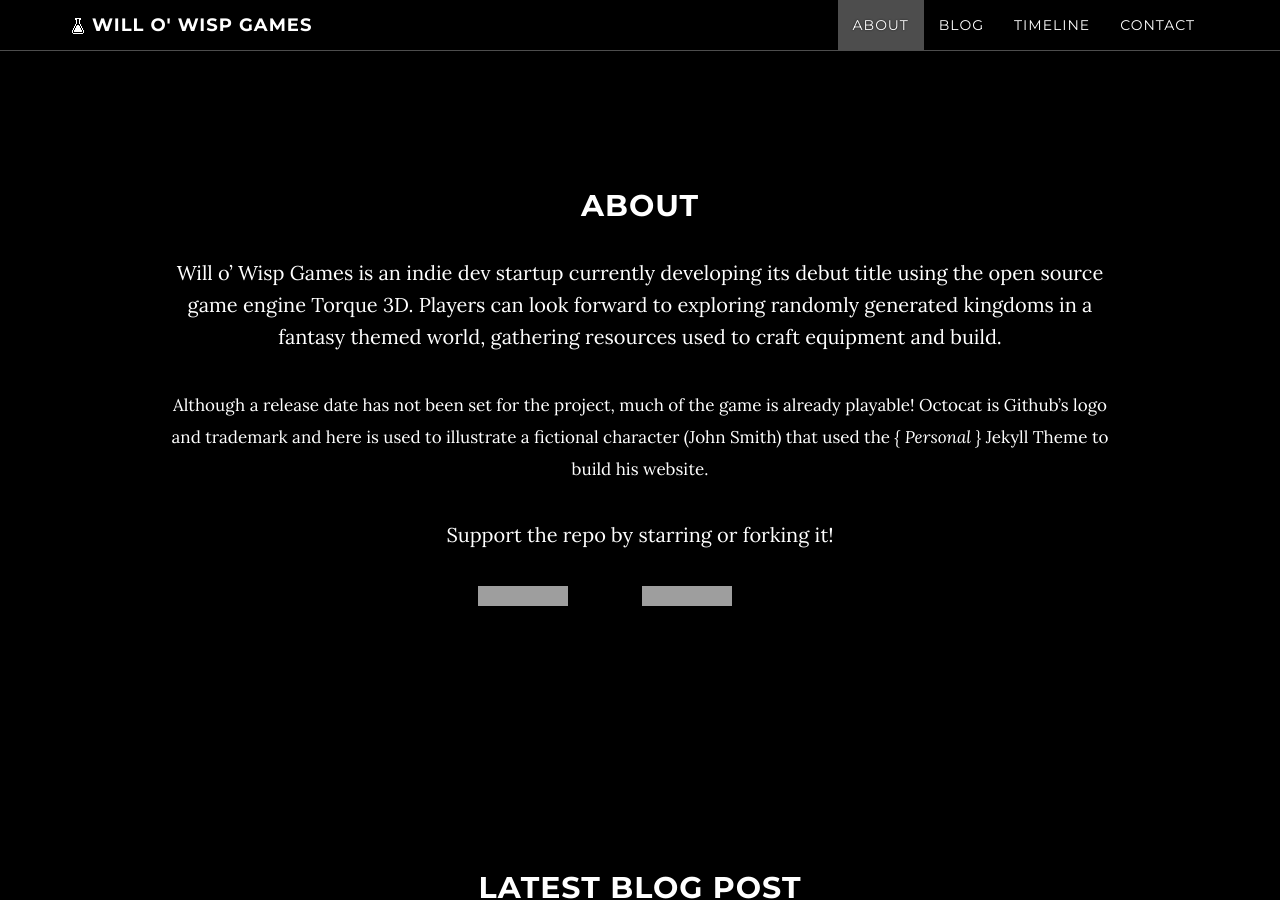
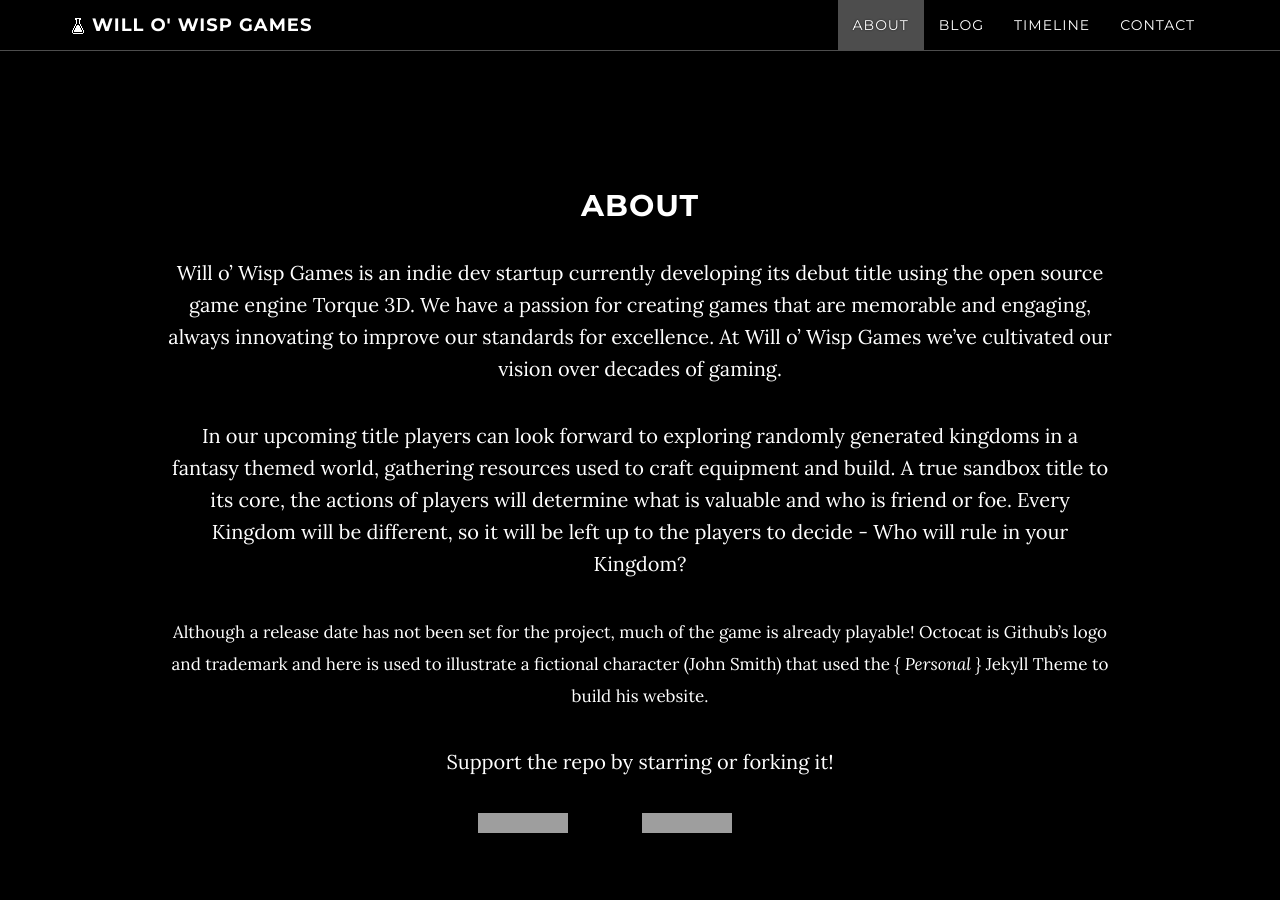
Before and after one commit to WilloWispGames/WilloWispGames.github.io, a Jekyll site: the page built from index.html, in a window 1280 px wide and 900 px high, scrolled down 961 px, cut to the strip 0-900 px from the top of the window. Built offline with Jekyll 4.4.1, drawn with Linux system fonts in a browser that asks for light colours; nearby versions of some CDN libraries; comment, search, counter and statistics services are not loaded; grey boxes are pictures that could not be loaded.

Commit message:
Update about.html

```diff
--- a/about.html
+++ b/about.html
@@ -5,7 +5,9 @@
 ---
 ## About
 
-Will o' Wisp Games is an indie dev startup currently developing its debut title using the open source game engine Torque 3D. Players can look forward to exploring randomly generated kingdoms in a fantasy themed world, gathering resources used to craft equipment and build.
+Will o' Wisp Games is an indie dev startup currently developing its debut title using the open source game engine Torque 3D. We have a passion for creating games that are memorable and engaging, always innovating to improve our standards for excellence. At Will o' Wisp Games we've cultivated our vision over decades of gaming.
+
+In our upcoming title players can look forward to exploring randomly generated kingdoms in a fantasy themed world, gathering resources used to craft equipment and build. A true sandbox title to its core, the actions of players will determine what is valuable and who is friend or foe. Every Kingdom will be different, so it will be left up to the players to decide - Who will rule in your Kingdom?
 
 <small>
 Although a release date has not been set for the project, much of the game is already playable!
```
